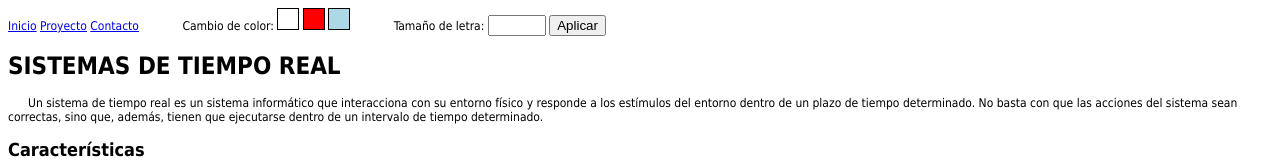
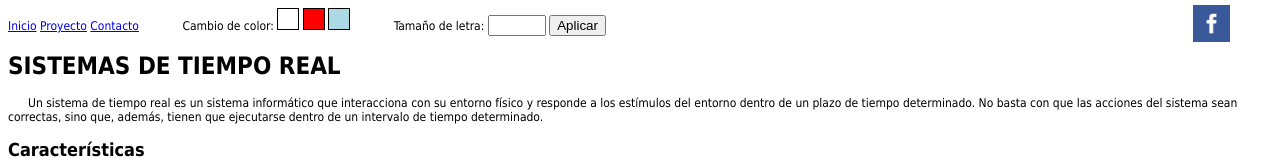
Before and after one commit to diegoledesma/sis-tiempo-real, a plain HTML site: page index.html in a window 1280 px wide. Shown: the top 160 px of the page. Drawn offline with Linux system fonts and the light colour scheme.

Commit message:
add link to social network

```diff
--- a/css/comun.css
+++ b/css/comun.css
@@ -35,3 +35,24 @@
 .cambio-letra input {
     width: 50px;
 }
+
+.seguir-facebook {
+    background-image: url('../img/facebook.png');
+    background-size: 27px 27px;
+    background-position: center;
+    background-repeat: no-repeat;
+    background-color: #3a599b;
+    cursor: pointer;
+    height: 37px;
+    list-style: none;
+    position: absolute;
+    right: 50px;
+    top: 5px;
+    width: 37px;
+}
+
+.seguir-facebook a {
+    display: block;
+    height: 100%;
+    width: 100%;
+}
--- a/index.html
+++ b/index.html
@@ -111,6 +111,11 @@
                     <TD> Duro </TD>
                 </tr>
             </table>
+
+            <div class="seguir-facebook">
+                <a href="https://www.facebook.com/Aeolus-230262230846539/" title="Aeolus | Facebook" class="social-link item-inactive" target="_blank" alt="Aeolus | Facebook"></a>
+            </div>
+
         </div>
         <script src="./js/jquery-3.2.1.min.js"></script>
         <script src="./js/comun.js"></script>
```
Also changed, not shown: contacto.html (+4 -0 lines), proyecto.html (+4 -0 lines), img/facebook.png (added), img/img_avionica.png (deleted), img/img_vigilancia.png (deleted).
